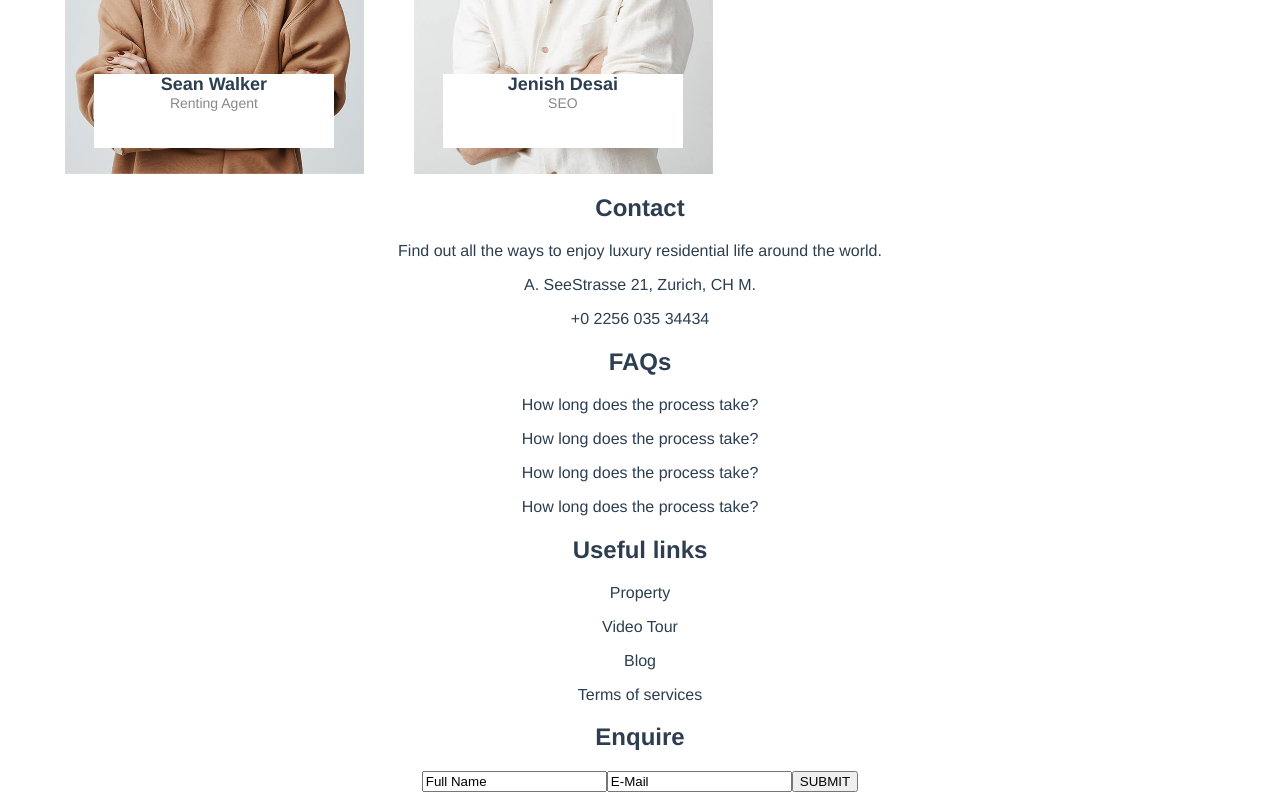
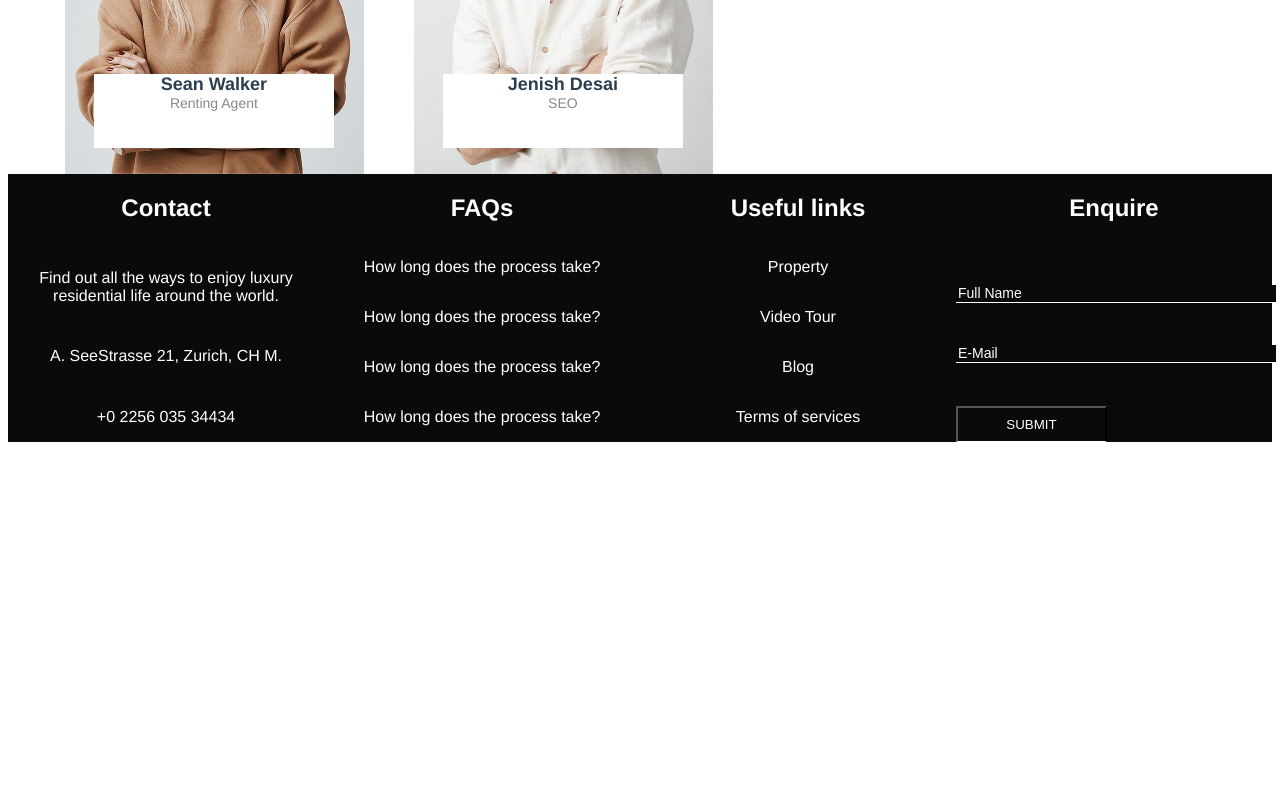
Before and after one commit to TheSirsh/villa-vue, a Vue app: page / in a window 1280 px wide. Shown: the part 2619-3419 px from the top of the page. After the commit the page ends 3069 px from the top, so only its background shows below. Built offline with nearby package versions, Linux system fonts and the light colour scheme.

Commit message:
feat: add basic footer section sttyles

```diff
--- a/src/components/footer/contact.vue
+++ b/src/components/footer/contact.vue
@@ -12,3 +12,22 @@
 
   }
 </script>
+
+<style scoped>
+  div {
+    display: flex;
+    flex-direction: column;
+    justify-content: space-between;
+    width: 329px;
+  }
+
+  h2 {
+    font-size: 24px;
+    font-weight: bold;
+  }
+
+  p {
+    font-size: 16px;
+  }
+
+</style>
--- a/src/components/footer/enquire.vue
+++ b/src/components/footer/enquire.vue
@@ -1,12 +1,10 @@
 <template>
-  <div>
+    <form action="">
     <h2>Enquire</h2>
-    <form action="">
-      <input type="text" value="Full Name">
-      <input type="email" value="E-Mail">
-      <input type="submit" value="SUBMIT">
+      <input type="text" placeholder="Full Name" class="form-text">
+      <input type="email" placeholder="E-Mail" class="form-text">
+      <input type="submit" value="SUBMIT" class="form-button">
     </form>
-  </div>
 </template>
 
 <script>
@@ -14,3 +12,38 @@
 
   }
 </script>
+
+<style scoped>
+  form {
+    display: flex;
+    flex-direction: column;
+    justify-content: space-between;
+    width: 329px;
+  }
+
+  h2 {
+    font-size: 24px;
+    font-weight: bold;
+  }
+
+  .form-text {
+    border: none;
+    border-bottom: 1px solid #ffffff;
+    width: 100%;
+    background-color: #0a0a0a;
+  }
+
+  .form-text::placeholder {
+    font-size: 14px;
+    color: #ffffff;
+  }
+
+  .form-button {
+    width: 151px;
+    height: 36px;
+    border-bottom: 1px solid #ffffff;
+    background-color: #0a0a0a;
+    color: #ffffff;
+  }
+
+</style>
--- a/src/components/footer/faqs.vue
+++ b/src/components/footer/faqs.vue
@@ -13,3 +13,21 @@
 
   }
 </script>
+
+<style scoped>
+  div {
+    display: flex;
+    flex-direction: column;
+    justify-content: space-between;
+    width: 329px;
+  }
+
+  h2 {
+    font-size: 24px;
+    font-weight: bold;
+  }
+
+  p {
+    font-size: 16px;
+  }
+</style>
--- a/src/components/footer/footr.vue
+++ b/src/components/footer/footr.vue
@@ -19,3 +19,13 @@
     }
   }
 </script>
+
+<style scoped>
+  footer {
+    display: flex;
+    justify-content: space-between;
+    width: 100%;
+    background-color: #0A0A0A;
+    color: #ffffff;
+  }
+</style>
--- a/src/components/footer/links.vue
+++ b/src/components/footer/links.vue
@@ -13,3 +13,21 @@
 
   }
 </script>
+
+<style scoped>
+  div {
+    display: flex;
+    flex-direction: column;
+    justify-content: space-between;
+    width: 329px;
+  }
+
+  h2 {
+    font-size: 24px;
+    font-weight: bold;
+  }
+
+  p {
+    font-size: 16px;
+  }
+</style>
```
